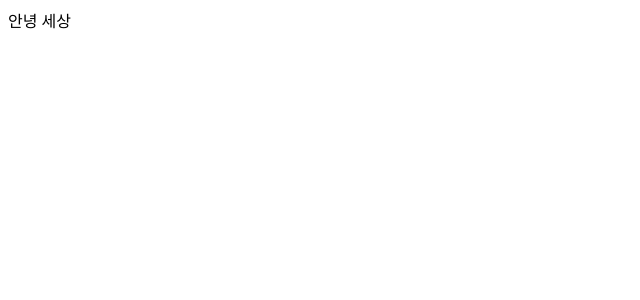
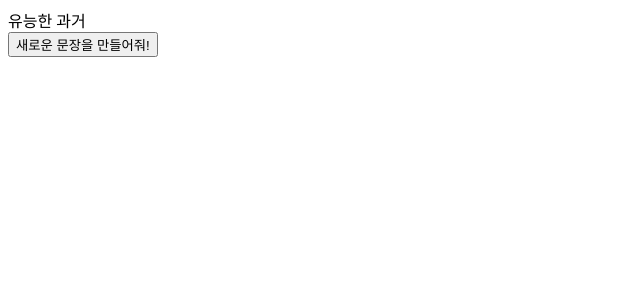
Before and after one commit to pione3r/metaphor-machine, a Next.js app: page / in a window 1280 px wide. Shown: the top 300 px of the page, without its empty margins (0-640 px from the left). Built offline with nearby package versions, Linux system fonts and the light colour scheme.

Commit message:
✨ Feat: 단순한 형용사, 명사 두개의 리스트에서 랜덤하게 문장을 생성하는 기능

```diff
--- a/src/app/page.tsx
+++ b/src/app/page.tsx
@@ -1,3 +1,86 @@
+'use client';
+
+import { useState } from 'react';
+
+const adjectives = [
+	'환상적인',
+	'아름다운',
+	'야생의',
+	'신비로운',
+	'강력한',
+	'창의적인',
+	'우아한',
+	'화려한',
+	'놀라운',
+	'영감을 주는',
+	'흥미로운',
+	'유쾌한',
+	'따뜻한',
+	'고요한',
+	'열정적인',
+	'유능한',
+	'낭만적인',
+	'용감한',
+	'낙천적인',
+	'유연한',
+	'달콤한',
+	'활기찬',
+	'귀여운',
+	'정열적인',
+	'고귀한',
+	'모험적인',
+	'담담한',
+	'친절한',
+	'소박한',
+	'빈틈없는',
+];
+
+const nouns = [
+	'꽃',
+	'산',
+	'바다',
+	'별',
+	'햇살',
+	'숲',
+	'강',
+	'모래',
+	'하늘',
+	'바람',
+	'책',
+	'음악',
+	'예술',
+	'사랑',
+	'꿈',
+	'별명',
+	'모험',
+	'행운',
+	'시간',
+	'세상',
+	'과거',
+	'미래',
+	'인생',
+	'이야기',
+	'정원',
+	'고요',
+	'새벽',
+	'일몰',
+	'반딧불이',
+	'도시',
+];
+
+const getRandomIndex = (array: string[]) => Math.floor(Math.random() * array.length);
+
+const getRandomMetaphor = () => `${adjectives[getRandomIndex(adjectives)]} ${nouns[getRandomIndex(nouns)]}`;
+
 export default function Home() {
-	return <div>안녕 세상</div>;
+	const [metaphor, setMetaphor] = useState(getRandomMetaphor());
+
+	return (
+		<div>
+			<div>{metaphor}</div>
+			<button type="button" onClick={() => setMetaphor(getRandomMetaphor())}>
+				새로운 문장을 만들어줘!
+			</button>
+		</div>
+	);
 }
```
